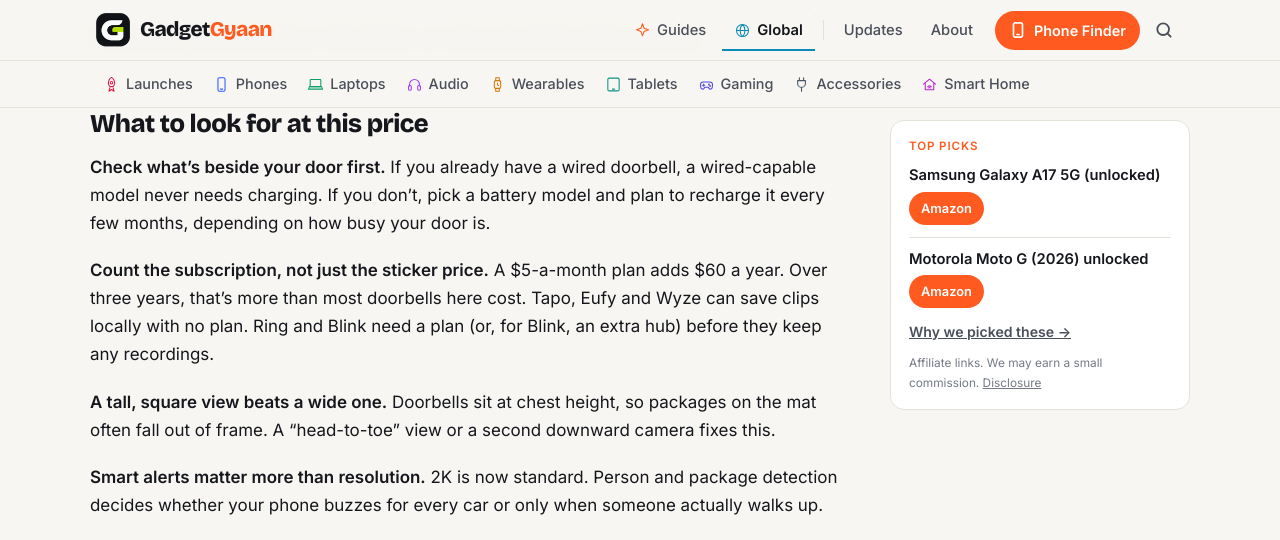
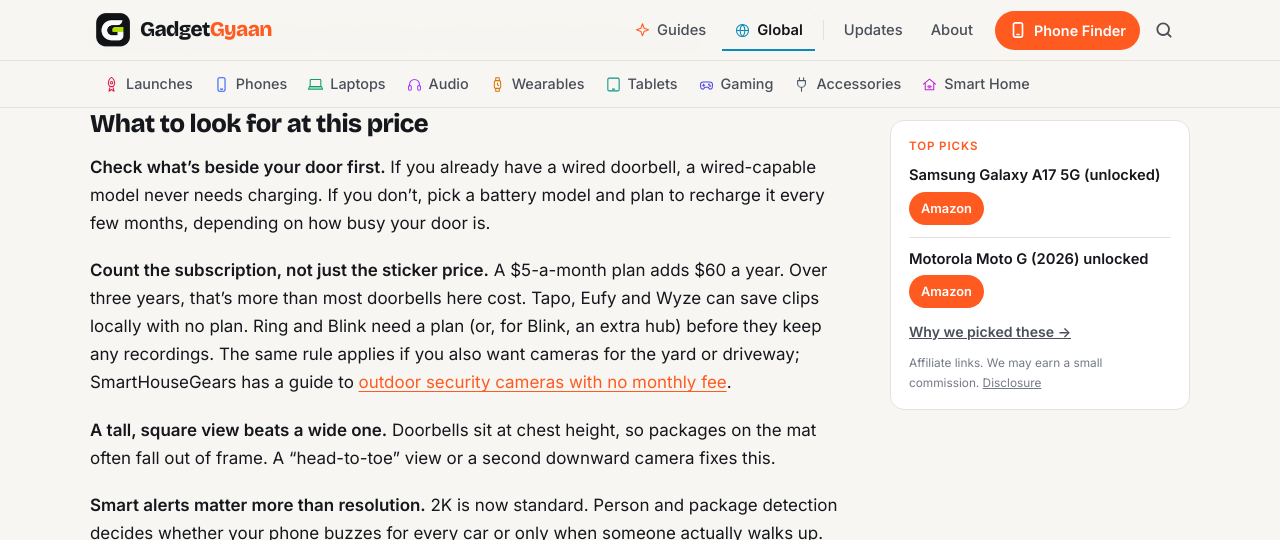
Before and after one commit to kiteksood167/kiteksood167.github.io, a Jekyll site: the page built from _posts/2026-11-19-best-video-doorbells-under-150.md, in a window 1280 px wide and 900 px high, scrolled down 1995 px, cut to the strip 0-540 px from the top of the window. Built offline with Jekyll 4.4.1, drawn with Linux system fonts in a browser that asks for light colours; comment, search, counter and statistics services are not loaded.

Commit message:
Video doorbells: nofollow link to SmartHouseGears outdoor cameras guide (guest post exchange)
Co-Authored-By: Claude Opus 5.5 <noreply@anthropic.com>
Claude-Session: https://claude.ai/code/session_019q2TsaYyUfQwBS5iqKAhGu

```diff
--- a/_posts/2026-11-19-best-video-doorbells-under-150.md
+++ b/_posts/2026-11-19-best-video-doorbells-under-150.md
@@ -47,7 +47,7 @@ Prices change almost daily in November, so check the listing before you buy.
 
 **Check what's beside your door first.** If you already have a wired doorbell, a wired-capable model never needs charging. If you don't, pick a battery model and plan to recharge it every few months, depending on how busy your door is.
 
-**Count the subscription, not just the sticker price.** A $5-a-month plan adds $60 a year. Over three years, that's more than most doorbells here cost. Tapo, Eufy and Wyze can save clips locally with no plan. Ring and Blink need a plan (or, for Blink, an extra hub) before they keep any recordings.
+**Count the subscription, not just the sticker price.** A $5-a-month plan adds $60 a year. Over three years, that's more than most doorbells here cost. Tapo, Eufy and Wyze can save clips locally with no plan. Ring and Blink need a plan (or, for Blink, an extra hub) before they keep any recordings. The same rule applies if you also want cameras for the yard or driveway; SmartHouseGears has a guide to <a href="https://smarthousegears.com/articles/best-wireless-outdoor-security-cameras-no-monthly-fee-usa" rel="nofollow noopener" target="_blank">outdoor security cameras with no monthly fee</a>.
 
 **A tall, square view beats a wide one.** Doorbells sit at chest height, so packages on the mat often fall out of frame. A "head-to-toe" view or a second downward camera fixes this.
 
```
